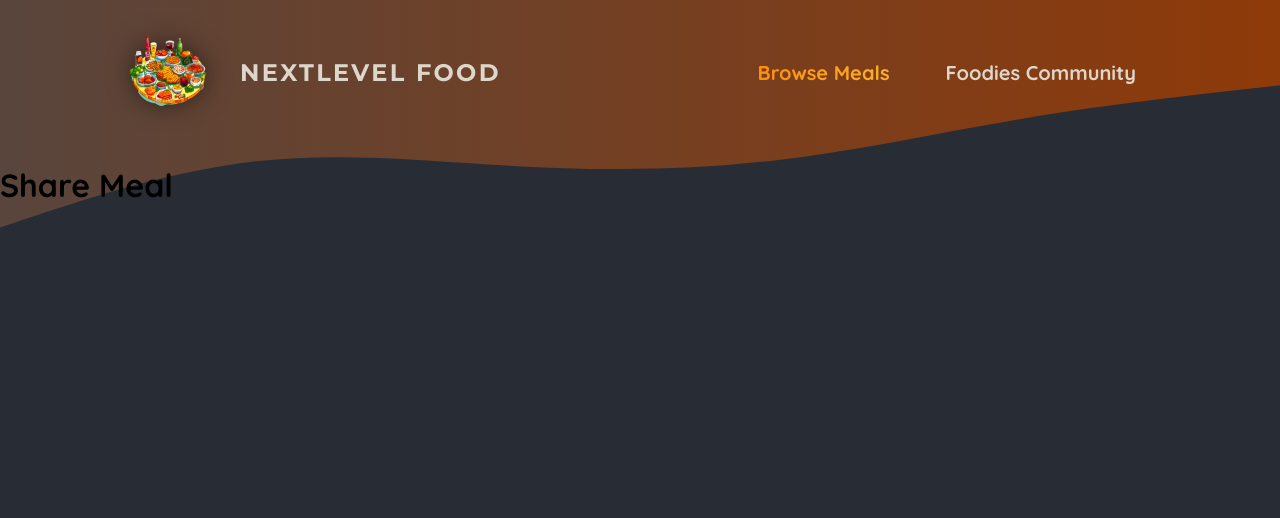
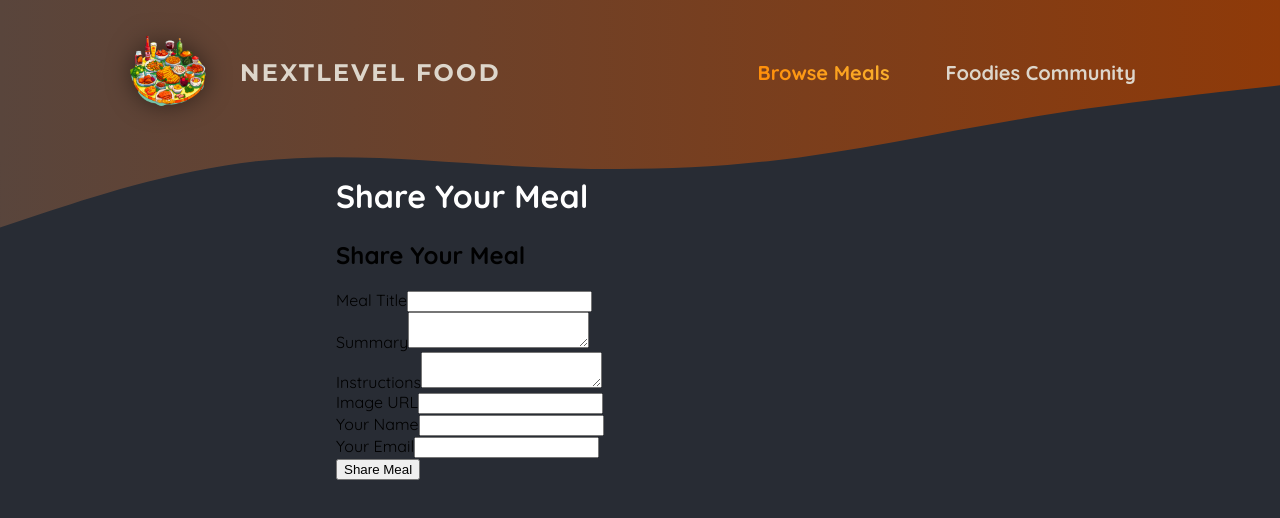
Before and after one commit to SAHEED-KESLI/meals-app, a Next.js app: page /meals/share in a window 1280 px wide. Shown: the top 518 px of the page. Built offline with nearby package versions, Linux system fonts and the light colour scheme.

Commit message:
21-getting-started-with-share-meal-form

```diff
--- /dev/null
+++ b/app/meals/loading-out.js
@@ -0,0 +1,5 @@
+import classes from './loading.module.css';
+
+export default function MealsLoadingPage() {
+  return <p className={classes.loading}>Fetching meals...</p>;
+}
--- a/app/meals/share/page.js
+++ b/app/meals/share/page.js
@@ -1,3 +1,11 @@
+import ShareMealForm from '@/components/meals/share-meal-form';
+import classes from './share.module.css';
+
 export default function ShareMealPage() {
-  return <h1>Share Meal</h1>;
+  return (
+    <main className={classes.main}>
+      <h1>Share Your Meal</h1>
+      <ShareMealForm />
+    </main>
+  );
 }
--- /dev/null
+++ b/app/meals/share/share.module.css
@@ -0,0 +1,10 @@
+.main {
+  max-width: 40rem;
+  margin: 2rem auto;
+  padding: 0 1rem;
+}
+
+.main h1 {
+  color: #fff;
+  margin-bottom: 1.5rem;
+}
--- /dev/null
+++ b/components/meals/share-meal-form.js
@@ -0,0 +1,83 @@
+'use client';
+
+import { useState } from 'react';
+
+export default function ShareMealForm() {
+  const [title, setTitle] = useState('');
+  const [summary, setSummary] = useState('');
+  const [instructions, setInstructions] = useState('');
+  const [image, setImage] = useState('');
+  const [creator, setCreator] = useState('');
+  const [creator_email, setCreatorEmail] = useState('');
+
+  function handleSubmit(event) {
+    event.preventDefault();
+    const formData = new FormData(event.target);
+    console.log('Form submitted:', Object.fromEntries(formData));
+  }
+
+  return (
+    <form onSubmit={handleSubmit} className="share-form">
+      <h2>Share Your Meal</h2>
+      <div className="form-row">
+        <label htmlFor="title">Meal Title</label>
+        <input
+          id="title"
+          type="text"
+          value={title}
+          onChange={(e) => setTitle(e.target.value)}
+          required
+        />
+      </div>
+      <div className="form-row">
+        <label htmlFor="summary">Summary</label>
+        <textarea
+          id="summary"
+          value={summary}
+          onChange={(e) => setSummary(e.target.value)}
+          required
+        />
+      </div>
+      <div className="form-row">
+        <label htmlFor="instructions">Instructions</label>
+        <textarea
+          id="instructions"
+          value={instructions}
+          onChange={(e) => setInstructions(e.target.value)}
+          required
+        />
+      </div>
+      <div className="form-row">
+        <label htmlFor="image">Image URL</label>
+        <input
+          id="image"
+          type="url"
+          value={image}
+          onChange={(e) => setImage(e.target.value)}
+          required
+        />
+      </div>
+      <div className="form-row">
+        <label htmlFor="creator">Your Name</label>
+        <input
+          id="creator"
+          type="text"
+          value={creator}
+          onChange={(e) => setCreator(e.target.value)}
+          required
+        />
+      </div>
+      <div className="form-row">
+        <label htmlFor="creator_email">Your Email</label>
+        <input
+          id="creator_email"
+          type="email"
+          value={creator_email}
+          onChange={(e) => setCreatorEmail(e.target.value)}
+          required
+        />
+      </div>
+      <button type="submit">Share Meal</button>
+    </form>
+  );
+}
--- /dev/null
+++ b/components/meals/share-meal-form.module.css
@@ -0,0 +1,49 @@
+.share-form {
+  display: flex;
+  flex-direction: column;
+  gap: 1rem;
+  background: #fff;
+  padding: 2rem;
+  border-radius: 0.5rem;
+  box-shadow: 0 2px 8px rgba(0, 0, 0, 0.1);
+}
+
+.form-row {
+  display: flex;
+  flex-direction: column;
+  gap: 0.5rem;
+}
+
+.form-row label {
+  font-weight: bold;
+  color: #333;
+}
+
+.form-row input,
+.form-row textarea {
+  padding: 0.5rem;
+  border: 1px solid #ccc;
+  border-radius: 0.25rem;
+  font-size: 1rem;
+}
+
+.form-row textarea {
+  min-height: 80px;
+  resize: vertical;
+}
+
+.share-form button {
+  margin-top: 1rem;
+  padding: 0.75rem 1.5rem;
+  background: linear-gradient(90deg, #f9572a, #ff9b05);
+  color: #fff;
+  border: none;
+  border-radius: 0.5rem;
+  font-size: 1rem;
+  font-weight: bold;
+  cursor: pointer;
+}
+
+.share-form button:hover {
+  opacity: 0.9;
+}
```
Also changed, not shown: app/meals/not-found.js (added, +8 -0 lines).
